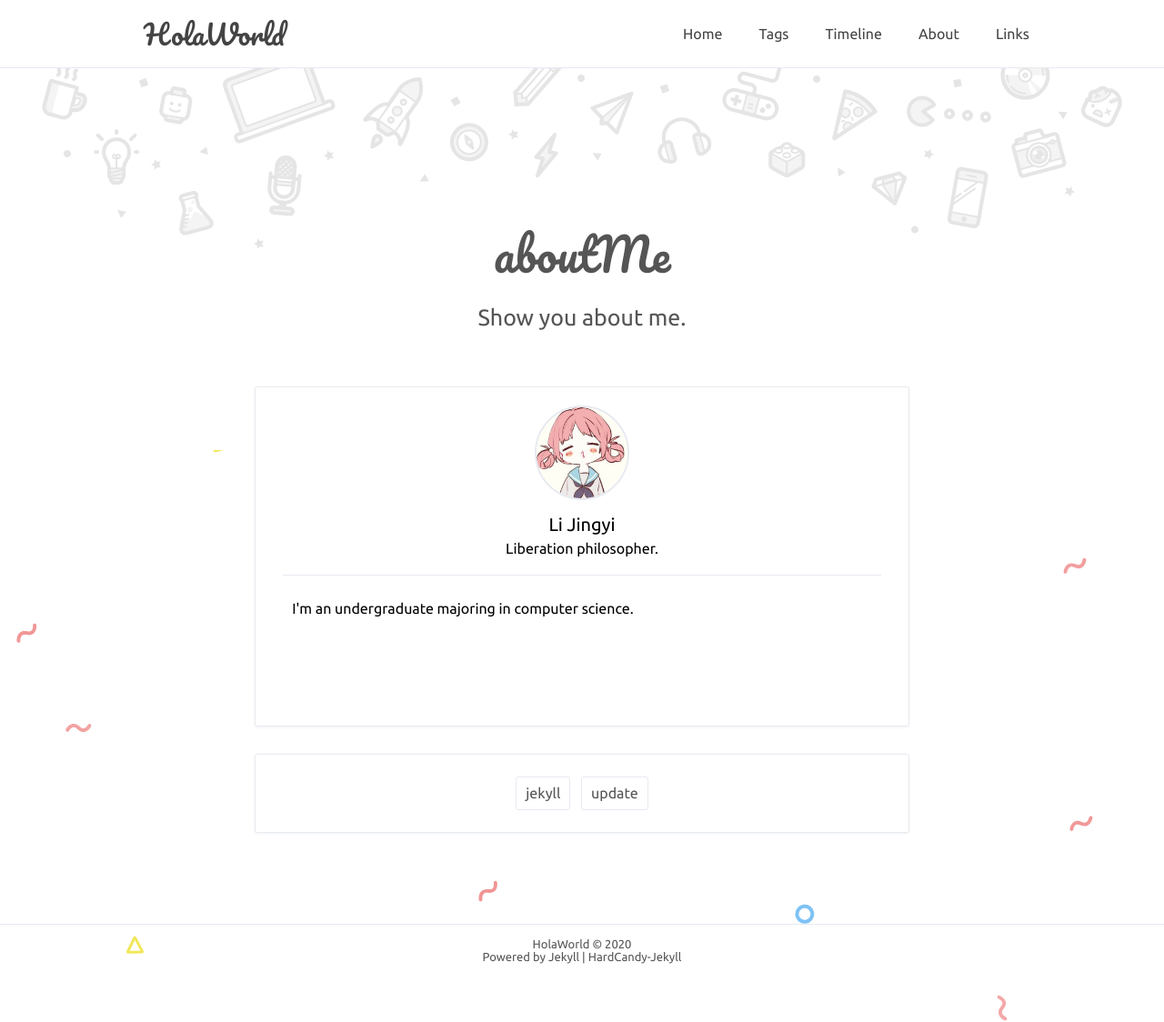
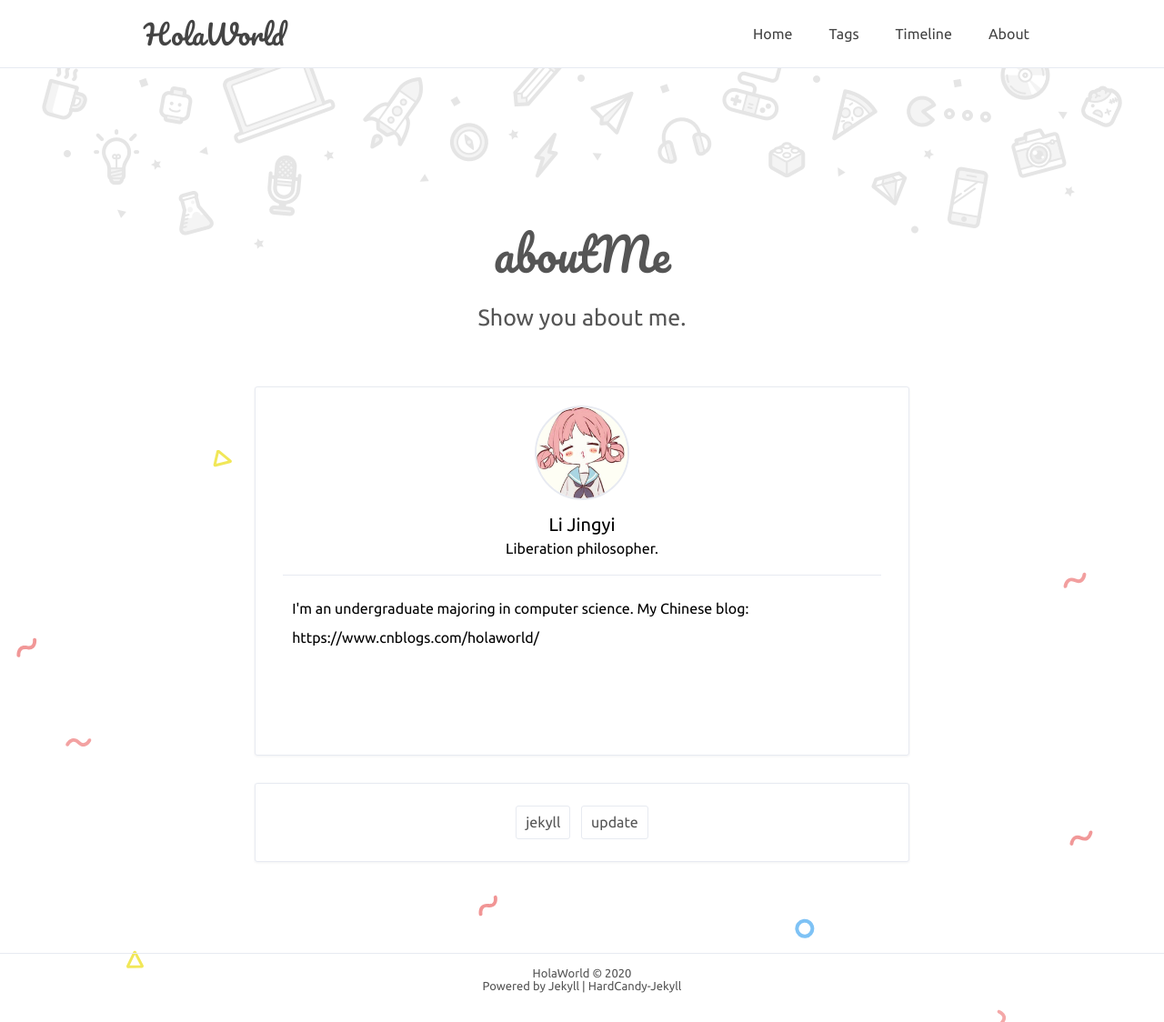
Before and after one commit to OlaWod/OlaWod.github.io-old, a Jekyll site: the page built from about.html, in a window 1280 px wide. Shown: the whole page at 91% size. Built offline with Jekyll 4.4.1, drawn with Linux system fonts in a browser that asks for light colours; comment, search, counter and statistics services are not loaded.

Commit message:
modified _config

```diff
--- a/_config.yml
+++ b/_config.yml
@@ -1,6 +1,6 @@
 # Site settings 配置站点
 title: 'HolaWorld'
-description: "This blog will be written in pure English.\nMy Chinese blog: https://www.cnblogs.com/holaworld/"
+description: 'your web description'
 keywords: 'your web keywords, another keywords'
 url: 'https://olawod.github.io/' # your host
 
@@ -10,7 +10,7 @@ nav: # 最佳体验 六个标签 且最好每个标签不超过4中文字
   Tags: '/tags.html'
   Timeline: '/timeline.html'
   About: '/about.html'
-  Links: '/friendLink.html'
+  #Links: '/friendLink.html'
 
 # 博主
 author: true
@@ -19,7 +19,7 @@ NickName: 'OlaWod'
 webtitle: 'HolaWorld'
 bio: 'Liberation philosopher.'
 about: true
-aboutyou: "I'm an undergraduate majoring in computer science."
+aboutyou: "I'm an undergraduate majoring in computer science.\nMy Chinese blog: https://www.cnblogs.com/holaworld/"
 portraits: '/assets/profile.jpeg' # your portraits image file path
 
 # SNS
```
